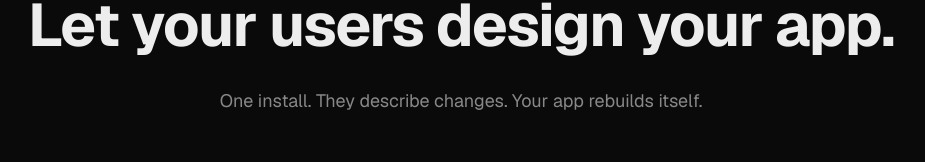
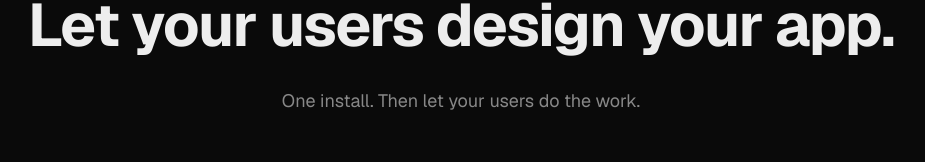
Before and after one commit to scottgriffinm/anteater, a Next.js app in the folder apps/web/: page / in a window 1280 px wide. Shown: the part 318-480 px from the top of the page, without its empty margins (179-1104 px from the left). Built offline with nearby package versions, Linux system fonts and the light colour scheme.

Commit message:
anteater: One install. They describe changes. Your app rebuilds itself. -> One install. Then let your users do the work. (#20)
Co-authored-by: anteater[bot] <anteater[bot]@users.noreply.github.com>

```diff
--- a/apps/web/components/hero.tsx
+++ b/apps/web/components/hero.tsx
@@ -10,7 +10,7 @@ export function Hero() {
       </h1>
 
       <p className="text-lg text-muted mb-12">
-        One install. They describe changes. Your app rebuilds itself.
+        One install. Then let your users do the work.
       </p>
 
       <div className="inline-flex items-center gap-3 rounded-lg border border-border bg-surface px-6 py-3 font-mono text-sm mb-8">
```
